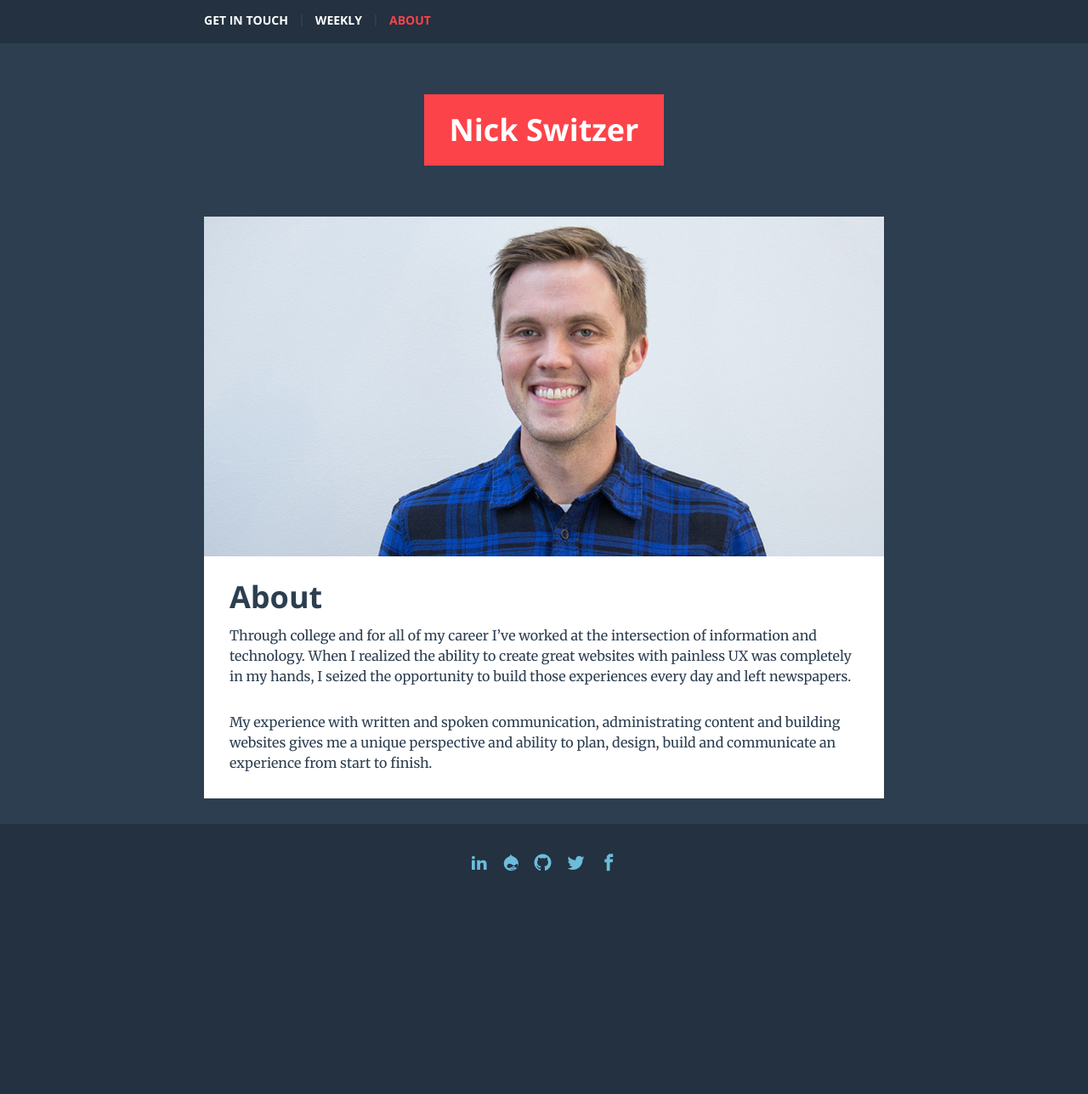
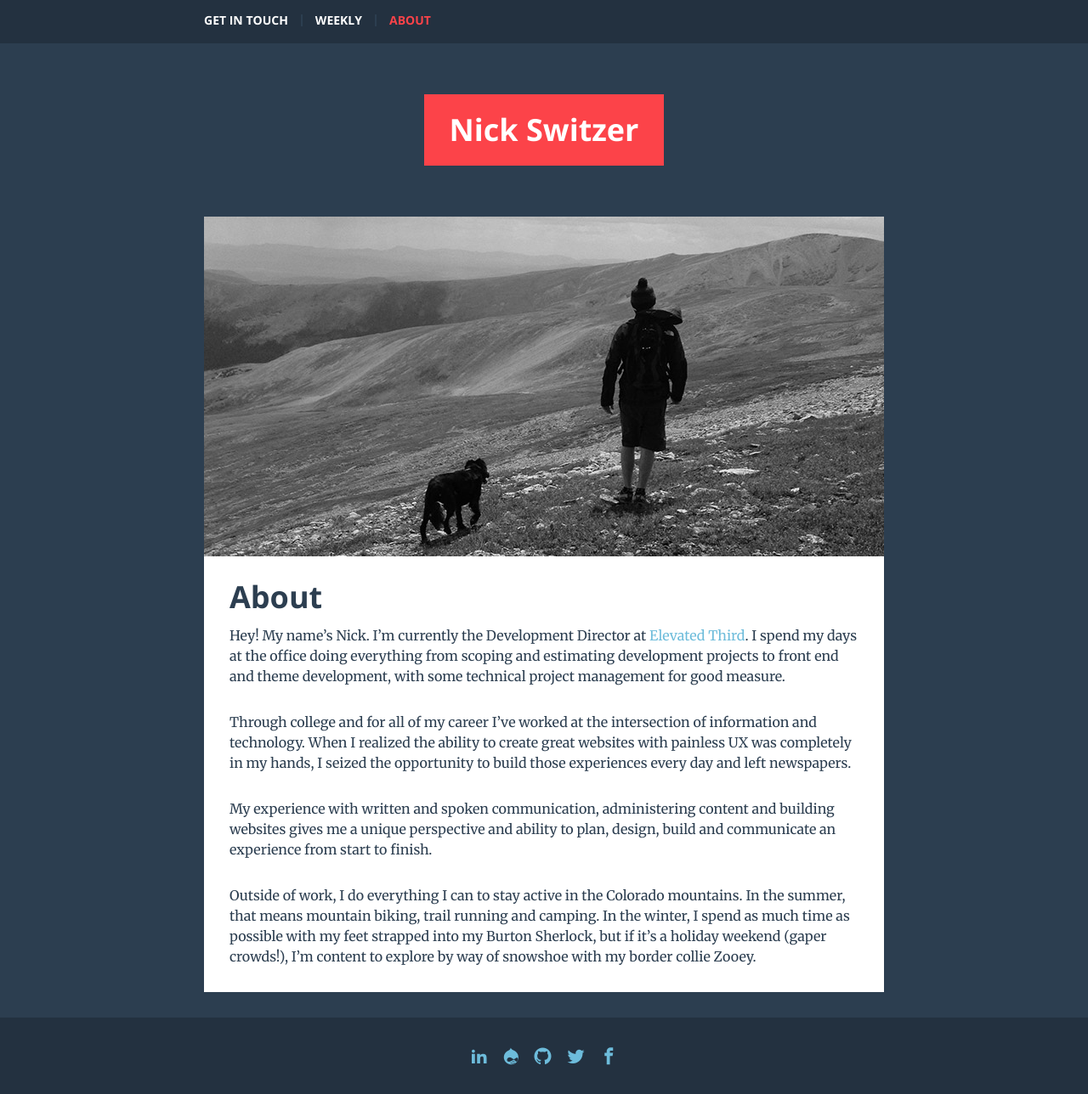
Before and after one commit to nswitzer/1aw, a Jekyll site: the page built from about/index.markdown, in a window 1280 px wide. Shown: the whole page at 85% size. Built offline with Jekyll 4.4.1, drawn with Linux system fonts in a browser that asks for light colours; some web fonts are replaced; before the commit the page ends 1060 px from its top, so only the background shows below that.

Commit message:
contact and about page updates

```diff
--- a/_sass/theme/_global.scss
+++ b/_sass/theme/_global.scss
@@ -59,7 +59,7 @@ ul.social {
 			@include icofont(20px);
 		}
 	}
-}
+
 	a[href*="linkedin"] {
 
 		&:before {
@@ -92,8 +92,11 @@ a[href*="facebook"] {
 
 		&:before {
 	    	content: '\e904';
+
 		}
 	}
+}
+
 
 // Footer
 .site-footer {
--- a/about/index.markdown
+++ b/about/index.markdown
@@ -6,6 +6,10 @@ cover_photo: about.jpg
 group: navigation
 ---
 
+Hey! My name's Nick. I'm currently the Development Director at [Elevated Third](https://www.elevatedthird.com/). I spend my days at the office doing everything from scoping and estimating development projects to front end and theme development, with some technical project management for good measure.
+
 Through college and for all of my career I've worked at the intersection of information and technology. When I realized the ability to create great websites with painless UX was completely in my hands, I seized the opportunity to build those experiences every day and left newspapers.
 
-My experience with written and spoken communication, administrating content and building websites gives me a unique perspective and ability to plan, design, build and communicate an experience from start to finish.
+My experience with written and spoken communication, administering content and building websites gives me a unique perspective and ability to plan, design, build and communicate an experience from start to finish.
+
+Outside of work, I do everything I can to stay active in the Colorado mountains. In the summer, that means mountain biking, trail running and camping. In the winter, I spend as much time as possible with my feet strapped into my Burton Sherlock, but if it's a holiday weekend (gaper crowds!), I'm content to explore by way of snowshoe with my border collie Zooey.
--- a/contact/index.html
+++ b/contact/index.html
@@ -5,6 +5,7 @@ permalink: /contact/
 group: navigation
 ---
 
+<p>If you're curious about my work portfolio or resume, please get in touch! You can also check out my <a href="https://www.linkedin.com/in/nickswit" target="_blank">LinkedIn profile</a> for a summary of my work and experience.</p>
 
 <form action="https://formspree.io/nickswit@gmail.com" method="POST">
 	<label for="name">Full Name</label>
```
Also changed, not shown: assets/cover-photos/about.jpg, assets/cover-photos/portrait.jpg (added). Lines whose indentation alone changed are shown as unchanged.
